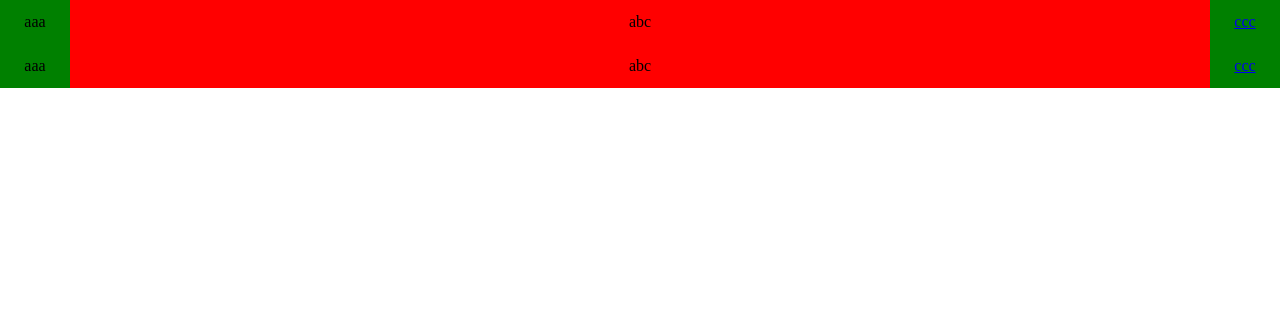
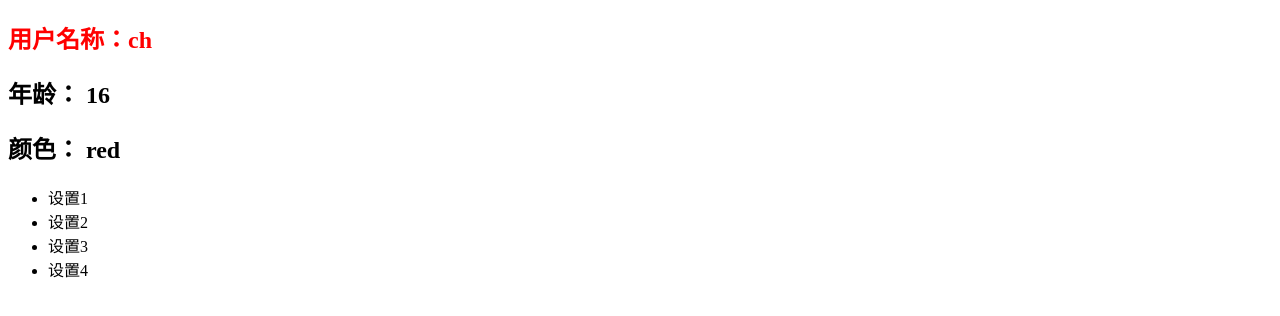
Before and after one commit to ache123/LearnReact, a React (Create React App) app in the folder 08_learn_component/: page / in a window 1280 px wide. Shown: the top 316 px of the page. Built offline with nearby package versions, Linux system fonts and the light colour scheme.

Commit message:
跨组件通信

```diff
--- /dev/null
+++ b/08_learn_component/src/06_跨组件通信/04_跨组件通信-多context函数组件.js
@@ -0,0 +1,85 @@
+import React, { Component } from 'react';
+
+// 1.创建context对象,括号中是默认值(在数据拥有组件中注册)
+const UserContext = React.createContext({
+  nickname: "aaa",
+  age: -1
+})
+
+const ThemeContext = React.createContext({
+  color: "black"
+})
+
+
+// 之后学习redux就不会这样写了
+function ProfileHeader() {
+  return (
+    <UserContext.Consumer>
+      {
+        value => {
+          return (
+            <ThemeContext.Consumer>
+              {
+                thmem => {
+                  return (
+                    <div>
+                      <h2 style={{color:thmem.color}}>用户名称：{value.nickname}</h2>
+                      <h2>年龄： {value.age}</h2>
+                      <h2>颜色： {thmem.color}</h2>
+                    </div>
+                  )
+                }
+              }
+            </ThemeContext.Consumer>
+
+          )
+        }
+      }
+    </UserContext.Consumer>
+  )
+}
+
+
+
+
+function Profile(props) {
+  return (
+    <div>
+      <ProfileHeader />
+      <ul>
+        <li>设置1</li>
+        <li>设置2</li>
+        <li>设置3</li>
+        <li>设置4</li>
+      </ul>
+    </div>
+  )
+}
+
+
+
+
+export default class App extends Component {
+  constructor(props) {
+    super(props);
+
+    this.state = {
+      nickname: "ch",
+      age: 16
+    }
+  }
+
+  // 2.将数据与context绑定
+  render() {
+
+    return (
+      <div>
+        <UserContext.Provider value={this.state}>
+          <ThemeContext.Provider value={{ color: "red" }}>
+            <Profile />
+          </ThemeContext.Provider>
+        </UserContext.Provider>
+      </div>
+    )
+  }
+}
```
Also changed, not shown: 08_learn_component/src/06_跨组件通信/01_跨组件通信-props.js (added, +46 -0 lines), 08_learn_component/src/06_跨组件通信/02_跨组件通信-context类组件.js (added, +65 -0 lines), 08_learn_component/src/06_跨组件通信/03_跨组件通信-context函数组件.js (added, +67 -0 lines), 08_learn_component/src/index.js (+10 -2 lines), 1 other file (tests, documents, lock files or other folders).
